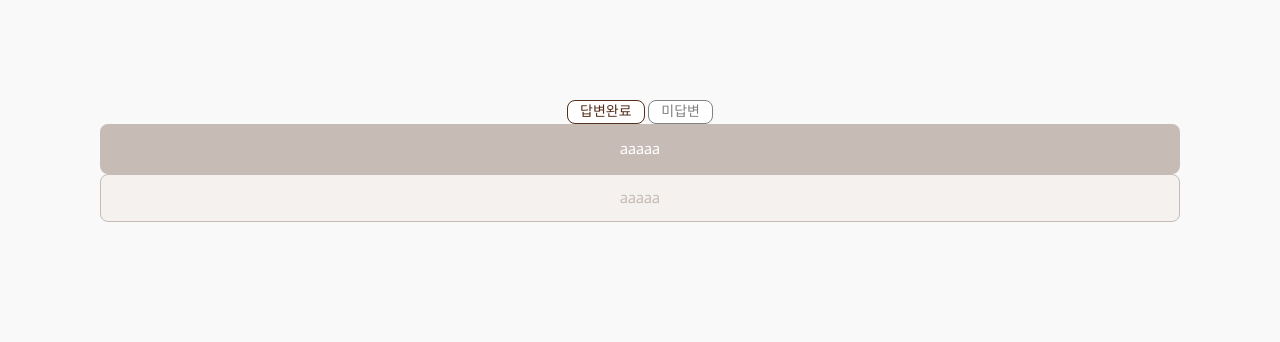
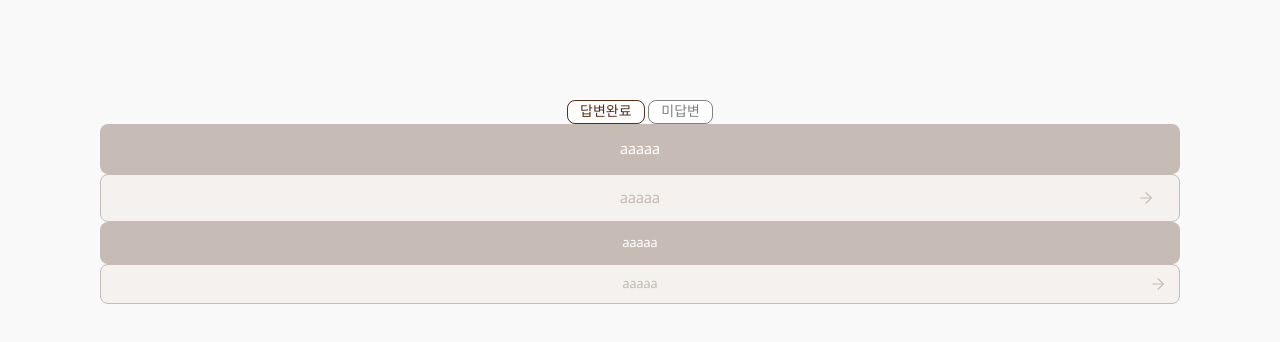
Before and after one commit to jaywai-lee/OpenMind, a React (Vite) app: page /component in a window 1280 px wide. Shown: the top 342 px of the page. Built offline with nearby package versions, Linux system fonts and the light colour scheme; a web font is replaced by a local one.

Commit message:
✨ 버튼 작은 사이즈 일때 추가 (#16)

```diff
--- a/src/components/common/Button/Button.jsx
+++ b/src/components/common/Button/Button.jsx
@@ -2,15 +2,16 @@ import styles from './Button.module.css';
 /**
  * 버튼 컴포넌트 (값 타입 설명)
  * style: width 100% 이므로 이 컴포넌트를 감싸고 있는 부모에서 width 값 제어해야 함
- * children: 태그안의 내용, type: "dark" / "white" (string), onClick: (function) 클릭이벤트, isDisabled: (Boolean) 비활성처리
+ * children: 태그안의 내용, type: "dark" / "white" (string), size: small (string) 작은사이즈일때만 small 없으면 기본사이즈 ,
+ * onClick: (function) 클릭이벤트, isDisabled: (Boolean) 비활성처리
  * @props { children, type, onClick, isDisabled }
  * @returns <button> 버튼
  */
-function Button({ children, type, onClick, isDisabled, ...props }) {
+function Button({ children, type, size, onClick, isDisabled, ...props }) {
   return (
     <>
       <button
-        className={`${styles.Button} ${styles[type]}`}
+        className={`${styles.Button} ${styles[type]} ${styles[size]}`}
         onClick={onClick}
         disabled={isDisabled}
         {...props}
--- a/src/components/common/Button/Button.module.css
+++ b/src/components/common/Button/Button.module.css
@@ -3,12 +3,19 @@
   border-radius: 8px;
   padding: 12px 24px;
   font-size: 16px;
+  font-weight: var(--font-weight-regular);
   line-height: 22px;
 }
+
+.small {
+  padding: 8px 12px;
+  font-size: 14px;
+}
+
 .dark {
   color: var(--Grayscale-10);
   background: var(--Brown-40);
-  font-weight: var(--font-weight-regular);
+
   border: 2px solid transparent;
   transition: border-color 0.2s ease-in-out;
 }
@@ -37,13 +44,32 @@
   border: 1px solid var(--Brown-40);
   transition: border-color 0.2s ease-in-out;
   background-image: url('../../../assets/icons/arrow-right-line.svg');
+  background-repeat: no-repeat;
+  background-position: right 24px center;
+  background-size: 18px 18px;
+  background-origin: border-box;
+}
+.white.small {
+  background-position: right 12px center;
+  font-size: 14px;
 }
 .Button.white:hover {
   border: 2px solid var(--Brown-40);
   padding: 11px 23px;
 }
+.Button.white.small:hover {
+  padding: 7px 12px;
+}
 .Button.white:active {
   background: var(--Brown-20);
+  background-image: url('../../../assets/icons/arrow-right-line.svg');
+  background-repeat: no-repeat;
+  background-position: right 24px center;
+  background-size: 18px 18px;
+  background-origin: border-box;
+}
+.Button.white.small:active {
+  background-position: right 12px center;
 }
 
 .Button.white:disabled {
@@ -52,4 +78,11 @@
   border: 1px solid var(--Brown-30);
   cursor: not-allowed;
   pointer-events: none;
+  background-image: url('../../../assets/icons/arrow-right-line-disabled.svg');
+  background-repeat: no-repeat;
+  background-position: right 24px center;
+  background-size: 18px 18px;
 }
+.Button.white.small:disabled {
+  background-position: right 12px center;
+}
--- a/src/components/common/_ComponentsPage.jsx
+++ b/src/components/common/_ComponentsPage.jsx
@@ -14,6 +14,12 @@ function _ComponentPage() {
         <Button type="white" isDisabled={true}>
           aaaaa
         </Button>
+        <Button type="dark" size="small" isDisabled={true}>
+          aaaaa
+        </Button>
+        <Button type="white" size="small" isDisabled={true}>
+          aaaaa
+        </Button>
       </div>
     </div>
   );
```
Also changed, not shown: src/assets/icons/arrow-right-line-disabled.svg (added), 1 other file (tests, documents, lock files or other folders).
